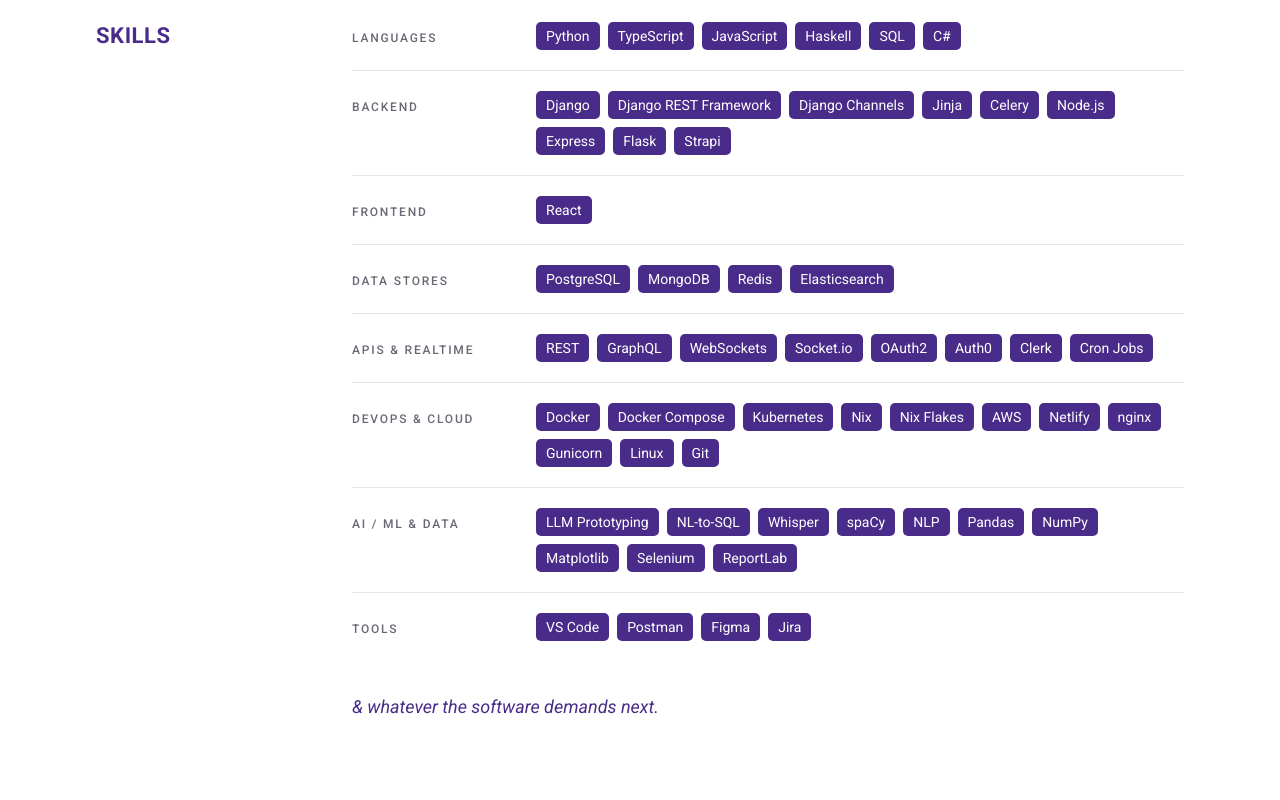
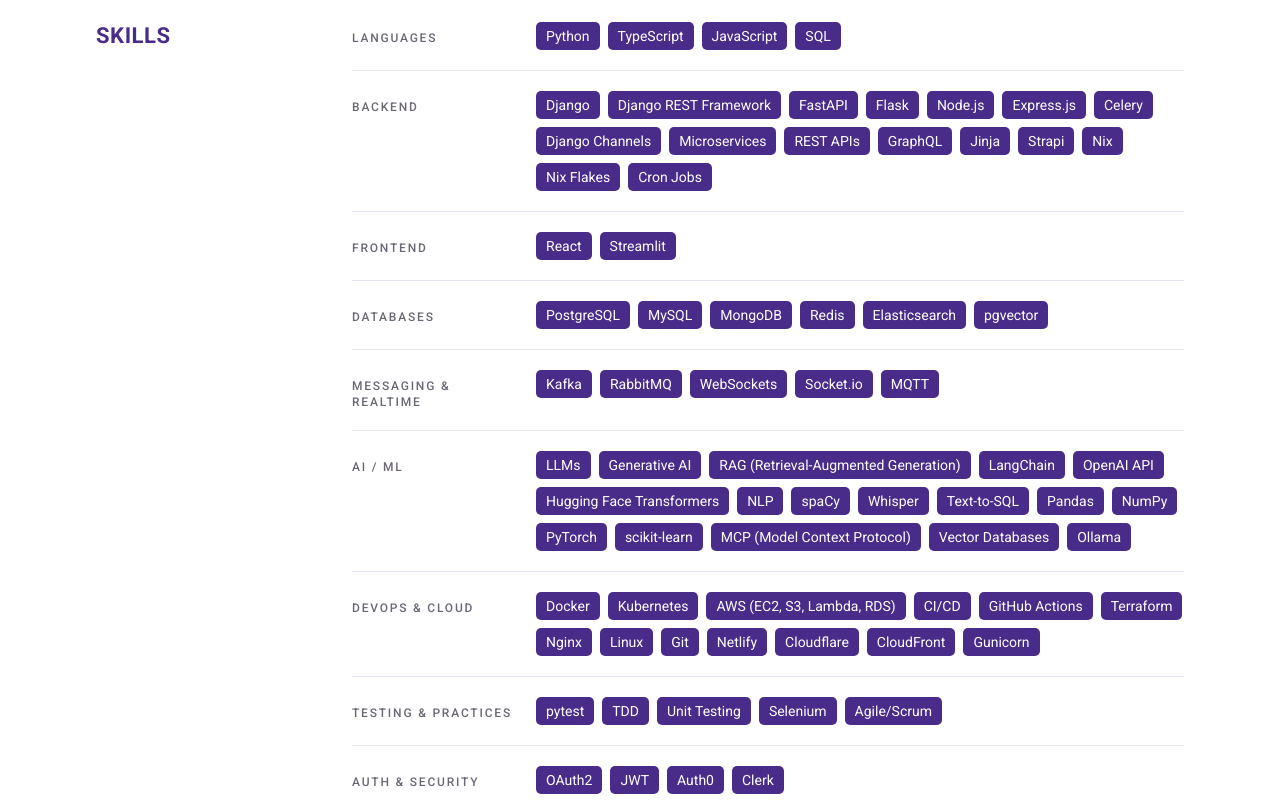
Before and after one commit to Aaqib-A/react-portpolio-2024, a React (Vite) app: page / in a window 1280 px wide. Shown: the part 920-1720 px from the top of the page. Built offline with nearby package versions, Linux system fonts and the light colour scheme; no server answers.

Commit message:
Updated Skills list

```diff
--- a/package.json
+++ b/package.json
@@ -1,6 +1,6 @@
 {
   "name": "aaqib-portfolio",
-  "version": "2.0.0",
+  "version": "3.0.0",
   "private": true,
   "type": "module",
   "scripts": {
--- a/src/components/Skills.tsx
+++ b/src/components/Skills.tsx
@@ -6,7 +6,7 @@ export function Skills() {
     <Section id="skills" title={sectionTitles.skills}>
       <div className="divide-y divide-line">
         {Object.entries(skills).map(([category, items]) => (
-          <div key={category} className="grid gap-3 py-5 first:pt-0 sm:grid-cols-[10rem_minmax(0,1fr)] sm:gap-6">
+          <div key={category} className="grid items-start gap-3 py-5 first:pt-0 sm:grid-cols-[10rem_minmax(0,1fr)] sm:gap-6">
             <h3 className="text-xs font-medium uppercase tracking-[0.15em] text-muted sm:pt-2">{category}</h3>
             <ul className="flex flex-wrap gap-2">
               {items.map((skill) => (
--- a/src/data/portfolio.ts
+++ b/src/data/portfolio.ts
@@ -123,13 +123,25 @@ export const sectionTitles: Record<Exclude<SectionId, 'about'>, string> = {
 }
 
 export const skills: Record<string, string[]> = {
-  Languages: ['Python', 'TypeScript', 'JavaScript', 'Haskell', 'SQL', 'C#'],
-  Backend: ['Django', 'Django REST Framework', 'Django Channels', 'Jinja', 'Celery', 'Node.js', 'Express', 'Flask', 'Strapi'],
-  Frontend: ['React'],
-  'Data Stores': ['PostgreSQL', 'MongoDB', 'Redis', 'Elasticsearch'],
-  'APIs & Realtime': ['REST', 'GraphQL', 'WebSockets', 'Socket.io', 'OAuth2', 'Auth0', 'Clerk', 'Cron Jobs'],
-  'DevOps & Cloud': ['Docker', 'Docker Compose', 'Kubernetes', 'Nix', 'Nix Flakes', 'AWS', 'Netlify', 'nginx', 'Gunicorn', 'Linux', 'Git'],
-  'AI / ML & Data': ['LLM Prototyping', 'NL-to-SQL', 'Whisper', 'spaCy', 'NLP', 'Pandas', 'NumPy', 'Matplotlib', 'Selenium', 'ReportLab'],
+  Languages: ['Python', 'TypeScript', 'JavaScript', 'SQL'],
+  Backend: [
+    'Django', 'Django REST Framework', 'FastAPI', 'Flask', 'Node.js', 'Express.js', 'Celery', 'Django Channels',
+    'Microservices', 'REST APIs', 'GraphQL', 'Jinja', 'Strapi', 'Nix', 'Nix Flakes', 'Cron Jobs',
+  ],
+  Frontend: ['React', 'Streamlit'],
+  Databases: ['PostgreSQL', 'MySQL', 'MongoDB', 'Redis', 'Elasticsearch', 'pgvector'],
+  'Messaging & Realtime': ['Kafka', 'RabbitMQ', 'WebSockets', 'Socket.io', 'MQTT'],
+  'AI / ML': [
+    'LLMs', 'Generative AI', 'RAG (Retrieval-Augmented Generation)', 'LangChain', 'OpenAI API',
+    'Hugging Face Transformers', 'NLP', 'spaCy', 'Whisper', 'Text-to-SQL', 'Pandas', 'NumPy', 'PyTorch',
+    'scikit-learn', 'MCP (Model Context Protocol)', 'Vector Databases', 'Ollama',
+  ],
+  'DevOps & Cloud': [
+    'Docker', 'Kubernetes', 'AWS (EC2, S3, Lambda, RDS)', 'CI/CD', 'GitHub Actions', 'Terraform', 'Nginx',
+    'Linux', 'Git', 'Netlify', 'Cloudflare', 'CloudFront', 'Gunicorn',
+  ],
+  'Testing & Practices': ['pytest', 'TDD', 'Unit Testing', 'Selenium', 'Agile/Scrum'],
+  'Auth & Security': ['OAuth2', 'JWT', 'Auth0', 'Clerk'],
   Tools: ['VS Code', 'Postman', 'Figma', 'Jira'],
 }
 
```
Also changed, not shown: 1 other file (tests, documents, lock files or other folders).
